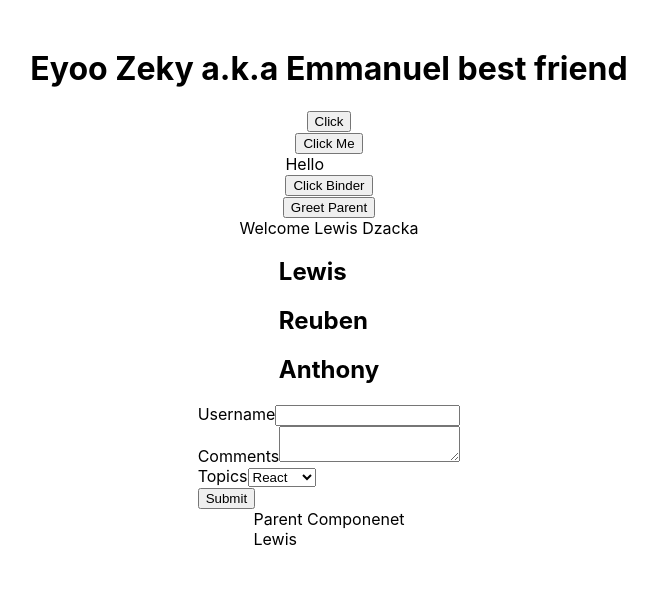
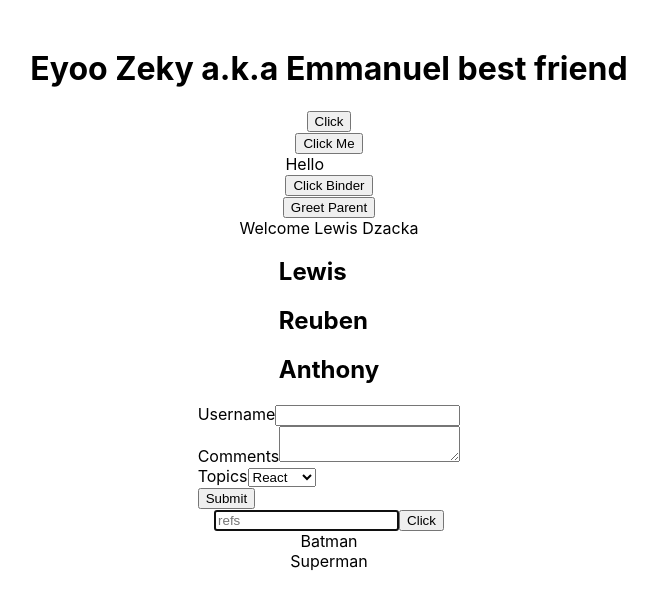
Before and after one commit to LewisCode-Art/LearnReact, a Next.js app: page / in a window 1280 px wide. Shown: the part 975-1582 px from the top of the page, without its empty margins (311-968 px from the left). Built offline with nearby package versions, Linux system fonts and the light colour scheme.

Commit message:
Learning Error Boundary

```diff
--- /dev/null
+++ b/components/errorBoundary.js
@@ -0,0 +1,30 @@
+import React, { Component } from 'react'
+
+class ErrorBoundary extends Component {
+
+    constructor(props) {
+        super(props)
+
+        this.state = {
+            hasError: false
+        }
+    }
+
+    static getDerivedStateFromError(error) {
+        return {
+            hasError: true
+        }
+    }
+
+
+    render() {
+        if (this.state.hasError) {
+            return <div>
+                <h1>Something went wrong!</h1>
+            </div>
+        }
+        return this.props.children
+    }
+}
+
+export default ErrorBoundary
--- /dev/null
+++ b/components/hero.js
@@ -0,0 +1,15 @@
+import React from 'react'
+
+function Hero({ heroName }) {
+
+    if (heroName === 'Joker') {
+        throw new Error('Not a hero')
+    }
+    return (
+        <div>
+            {heroName}
+        </div>
+    )
+}
+
+export default Hero
--- /dev/null
+++ b/components/refsDemo.js
@@ -0,0 +1,28 @@
+import React, { Component } from 'react'
+
+class RefsDemo extends Component {
+    constructor(props) {
+        super(props)
+        this.inputRef= React.createRef()
+    }
+
+    componentDidMount(){
+        this.inputRef.current.focus()
+        console.log(this.inputRef)
+    }
+
+    clickHandler = () =>{
+        alert(this.inputRef.current.value)
+    }
+
+    render() {
+        return (
+            <div>
+                <input type="text" placeholder="refs" ref={this.inputRef} />
+                <button onClick={this.clickHandler}>Click</button>
+            </div>
+        )
+    }
+}
+
+export default RefsDemo
--- a/pages/index.js
+++ b/pages/index.js
@@ -15,8 +15,9 @@ import ParentComponent from '../components/ParentComponent'
 import UserGreeting from '../components/userGreeting'
 import NameList from '../components/nameList'
 import Form from '../components/form'
-import LifeCyleA from '../components/lifeCyleA'
-import ParentComp from '../components/parentComp'
+import RefsDemo from '../components/refsDemo'
+import Hero from '../components/hero'
+import ErrorBoundary from '../components/errorBoundary'
 
 // Thanks Vishwas (codeevolution) you are awesome <3
 
@@ -89,8 +90,20 @@ export default function Home() {
       {/* <ParentComp /> */}
 
       {/*Learning PureComponent using functions */}
-      <ParentComp />
+      {/* <ParentComp /> */}
 
+      {/* Learning Refs */}
+      <RefsDemo />
+
+      {/* Learning Erro boundary */}
+      <ErrorBoundary>
+        <Hero heroName='Batman' />
+      </ErrorBoundary>
+
+      <ErrorBoundary>
+        <Hero heroName='Superman' />
+        {/* <Hero heroName='Joker' /> */}
+      </ErrorBoundary>
     </div>
   )
 }
```
